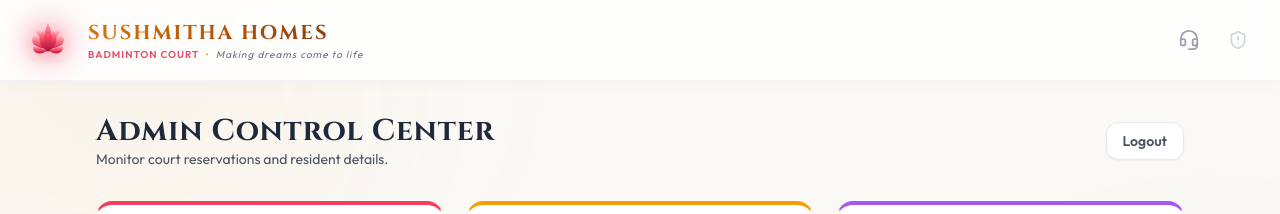
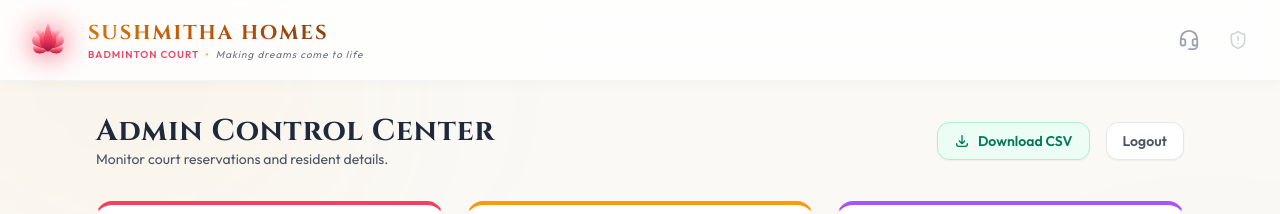
Before and after one commit to Vivek-Radha/courtbooking, a React (Vite) app in the folder frontend/: page /admin in a window 1280 px wide. Shown: the top 214 px of the page. Built offline with nearby package versions, Linux system fonts and the light colour scheme; no server answers; sample sign-in values are in the browser's storage.

Commit message:
feat(admin): add download CSV button for bookings

```diff
--- a/frontend/src/pages/Admin.jsx
+++ b/frontend/src/pages/Admin.jsx
@@ -110,6 +110,29 @@ export default function Admin() {
     toast.success('Logged out successfully');
   };
 
+  const handleDownload = () => {
+    if (bookings.length === 0) {
+      toast.error('No bookings to download');
+      return;
+    }
+
+    const headers = ['Date', 'Time Slot', 'Flat Number', 'Name', 'Phone Number', 'Status'];
+    const csvContent = [
+      headers.join(','),
+      ...bookings.map(b => `${b.date},${b.timeSlot},${b.flatNumber},"${b.name}",${b.phoneNumber},${b.status}`)
+    ].join('\n');
+
+    const blob = new Blob([csvContent], { type: 'text/csv;charset=utf-8;' });
+    const link = document.createElement('a');
+    const url = URL.createObjectURL(blob);
+    link.setAttribute('href', url);
+    link.setAttribute('download', `bookings_${format(new Date(), 'yyyy-MM-dd')}.csv`);
+    link.style.visibility = 'hidden';
+    document.body.appendChild(link);
+    link.click();
+    document.body.removeChild(link);
+  };
+
   const filteredBookings = bookings.filter(b =>
     b.flatNumber?.toLowerCase().includes(search.toLowerCase()) ||
     b.name?.toLowerCase().includes(search.toLowerCase()) ||
@@ -128,12 +151,23 @@ export default function Admin() {
           </h1>
           <p className="text-gray-600 text-sm">Monitor court reservations and resident details.</p>
         </div>
+        <div className="flex gap-4">
+          <button
+            onClick={handleDownload}
+            className="bg-emerald-50 border border-emerald-200 shadow-sm px-4 py-2 rounded-xl text-sm hover:border-emerald-500/30 hover:bg-emerald-100 transition-all text-emerald-700 hover:text-emerald-800 font-semibold flex items-center gap-2"
+          >
+            <svg xmlns="http://www.w3.org/2000/svg" className="h-4 w-4" fill="none" viewBox="0 0 24 24" stroke="currentColor">
+              <path strokeLinecap="round" strokeLinejoin="round" strokeWidth={2} d="M4 16v1a3 3 0 003 3h10a3 3 0 003-3v-1m-4-4l-4 4m0 0l-4-4m4 4V4" />
+            </svg>
+            Download CSV
+          </button>
           <button
             onClick={handleLogout}
             className="bg-white border border-gray-200 shadow-sm px-4 py-2 rounded-xl text-sm hover:border-rose-500/30 hover:bg-rose-50 transition-all text-gray-600 hover:text-rose-600 font-semibold"
           >
             Logout
           </button>
+        </div>
       </div>
 
       {/* Statistics Cards */}
```
Lines whose indentation alone changed are shown as unchanged.
